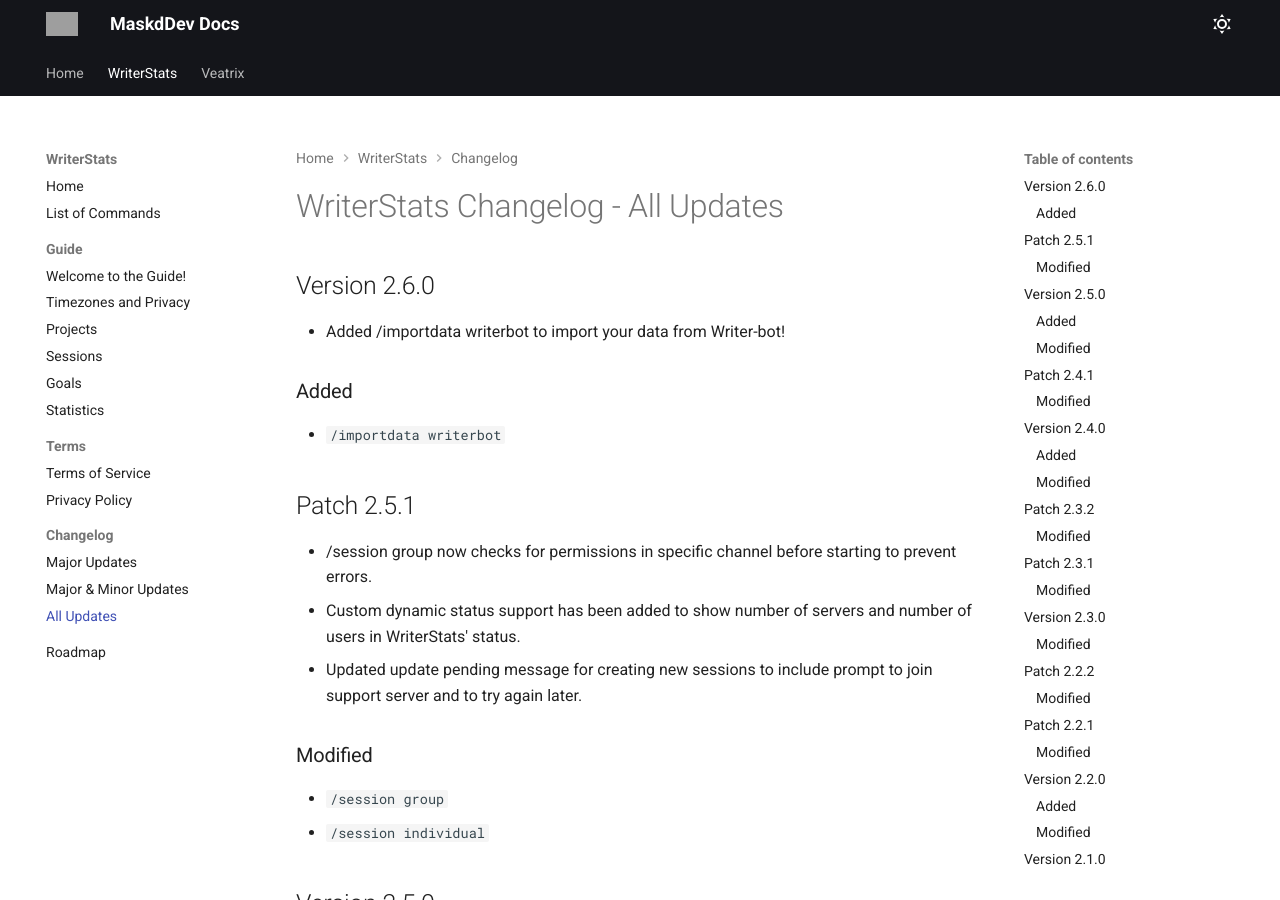
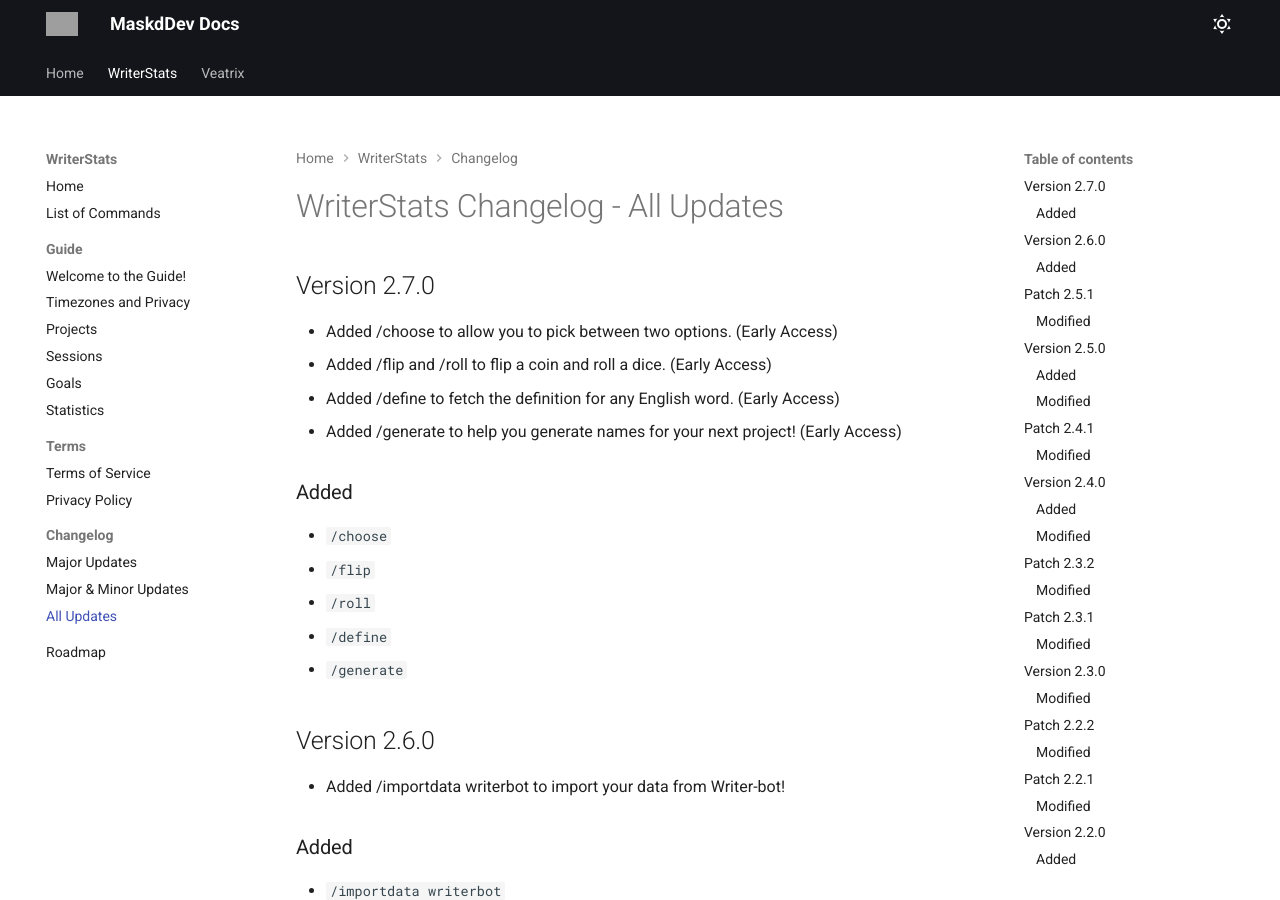
Before and after one commit to MaskdDev/MaskdDev-Docs, an MkDocs documentation site: the page built from docs/writerstats/changelog/index.md, in a window 1280 px wide and 900 px high. Built offline with MkDocs 1.6.1 and Material for MkDocs 9.7.7, drawn with Linux system fonts in a browser that asks for light colours; grey boxes are pictures that could not be loaded.

Commit message:
Version 2.7.0

```diff
--- a/docs/writerstats/changelog/index.md
+++ b/docs/writerstats/changelog/index.md
@@ -1,4 +1,19 @@
 # WriterStats Changelog - All Updates
+
+## Version 2.7.0
+
+- Added /choose to allow you to pick between two options. (Early Access)
+- Added /flip and /roll to flip a coin and roll a dice. (Early Access)
+- Added /define to fetch the definition for any English word. (Early Access)
+- Added /generate to help you generate names for your next project! (Early Access)
+
+### Added
+
+- `/choose`
+- `/flip`
+- `/roll`
+- `/define`
+- `/generate`
 
 ## Version 2.6.0
 
```
Also changed, not shown: docs/writerstats/changelog/minor.md (+15 -0 lines).
